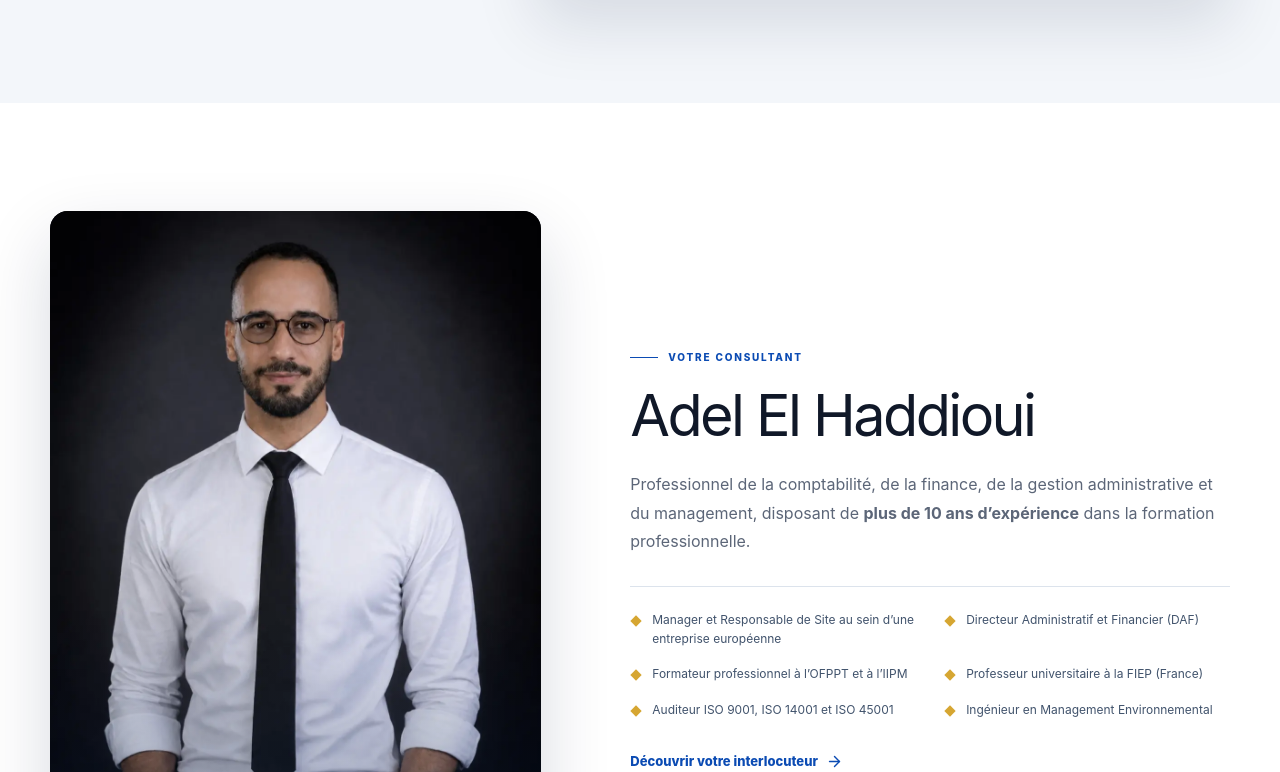
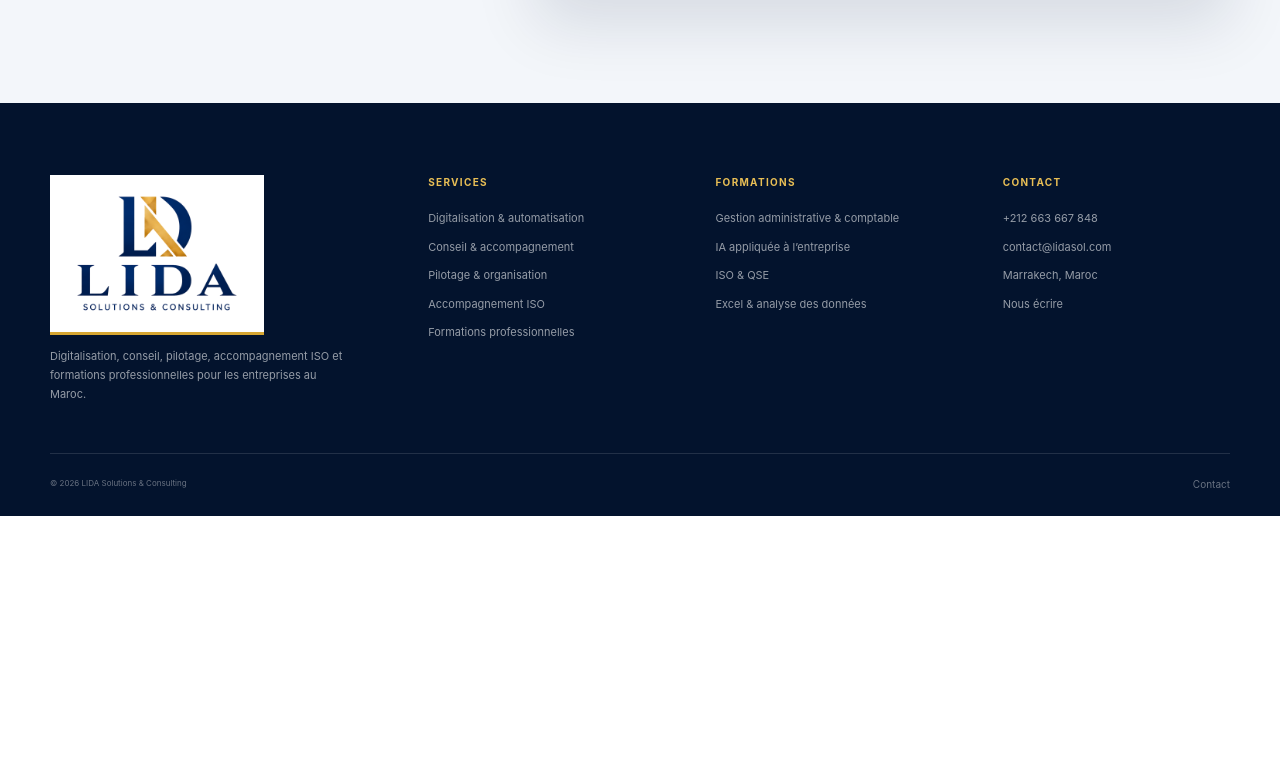
Before and after one commit to adel7elh-debug/lidasol-main, a Next.js app: page /contact in a window 1280 px wide. Shown: the part 1548-2320 px from the top of the page. After the commit the page ends 2064 px from the top, so only its background shows below. Built offline with nearby package versions, Linux system fonts and the light colour scheme.

Commit message:
Remove consultant profile from shared layout

```diff
--- a/app/layout.tsx
+++ b/app/layout.tsx
@@ -1,6 +1,5 @@
 import type { Metadata, Viewport } from "next";
 import { SiteHeader } from "@/app/_components/SiteHeader";
-import { SiteConsultant } from "@/app/_components/SiteConsultant";
 import { SiteFooter } from "@/app/_components/SiteFooter";
 import { WhatsAppFloatingButton } from "@/app/_components/WhatsAppButton";
 import { absoluteUrl, CONTACT_EMAIL, LOCATION, PHONE_LINK, SITE_NAME, SITE_URL } from "@/app/_lib/site";
@@ -51,7 +50,6 @@ export default function RootLayout({ children }: Readonly<{ children: React.Reac
         <SiteHeader />
         <div id="main-content">
           {children}
-          <SiteConsultant />
         </div>
         <SiteFooter />
         <WhatsAppFloatingButton />
```
